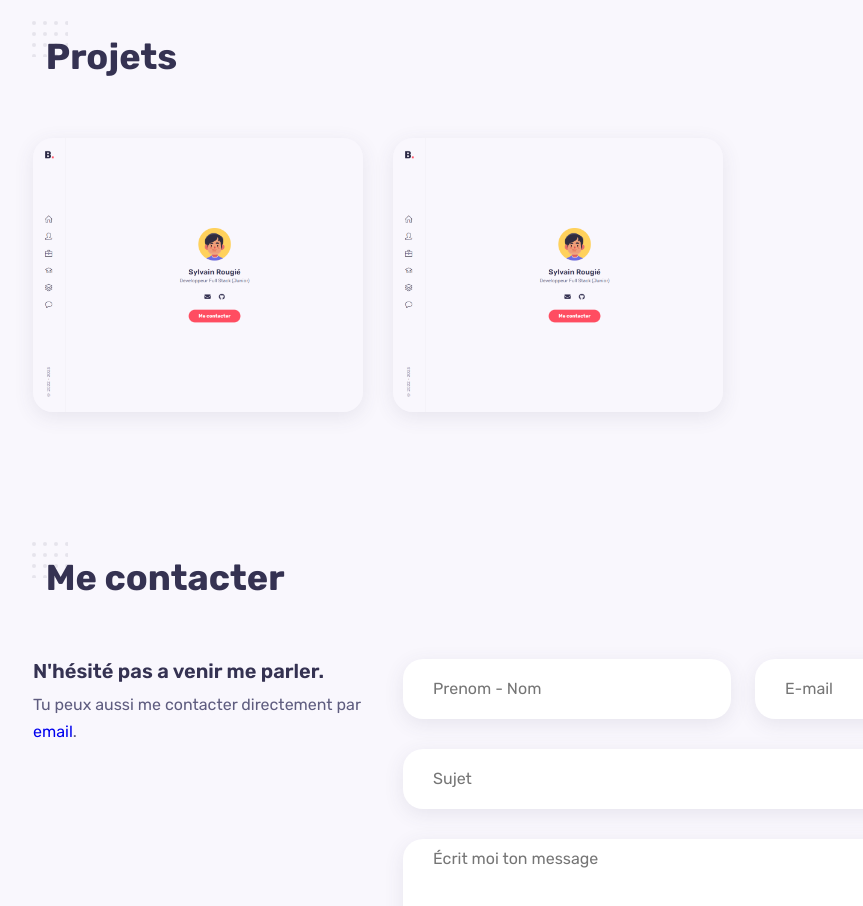
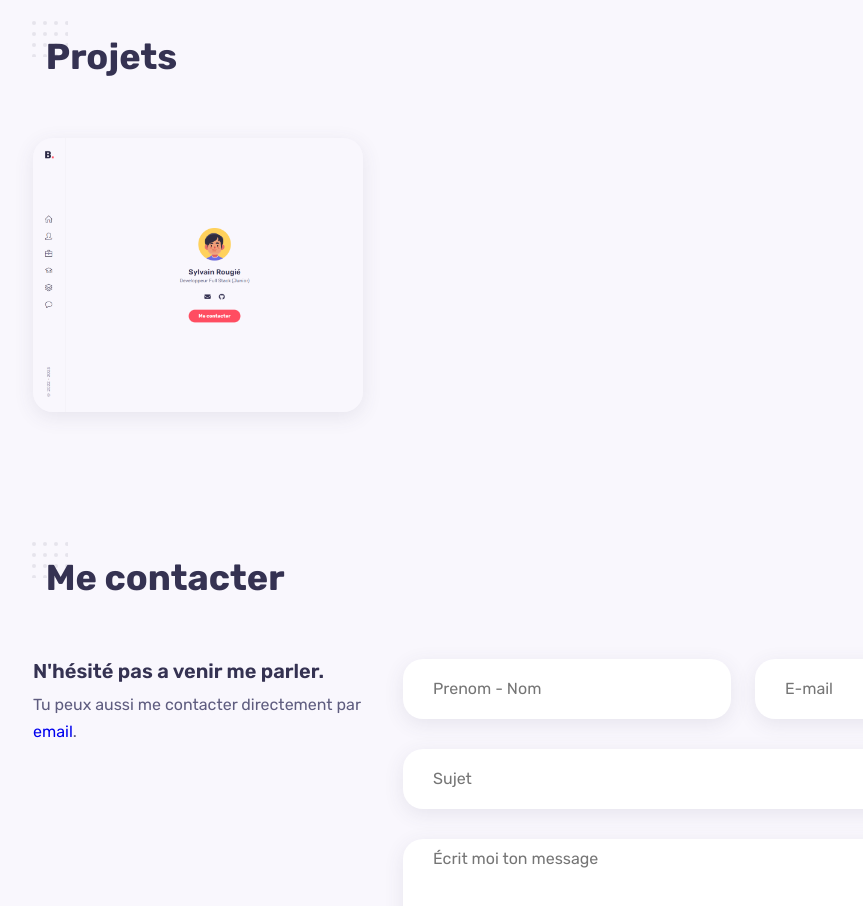
Before and after one commit to Sipixer/portfolio, a React (Vite) app: page / in a window 1280 px wide. Shown: the part 2240-3146 px from the top of the page, without its empty margins (137-1000 px from the left). Built offline with nearby package versions, Linux system fonts and the light colour scheme.

Commit message:
Update project list

```diff
--- a/src/components/portfolio/Portfolio.jsx
+++ b/src/components/portfolio/Portfolio.jsx
@@ -9,7 +9,7 @@ const Portfolio = () => {
       <h2 className="section__title">Projets</h2>
 
       <div className="work__container grid">
-        {Projets.map(({ id, img, title, link }) => {
+        {Projets.map(({ img, title, link }, id) => {
           return <Card key={id} img={img} title={title} link={link} />;
         })}
       </div>
--- a/src/components/portfolio/Projets.jsx
+++ b/src/components/portfolio/Projets.jsx
@@ -1,17 +1,10 @@
 import Image1 from "../../assets/Capture.png";
 const Projets = [
   {
-    id: 1,
     img: Image1,
     title: "Mon Portfolio",
     link: "#",
   },
-  {
-    id: 2,
-    img: Image1,
-    title: "Site de mini-jeu",
-    link: "/test",
-  },
 ];
 
 export default Projets;
```
